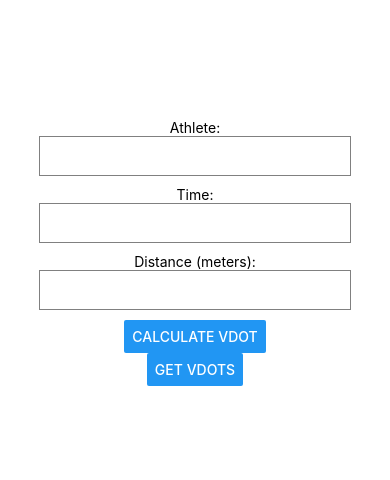
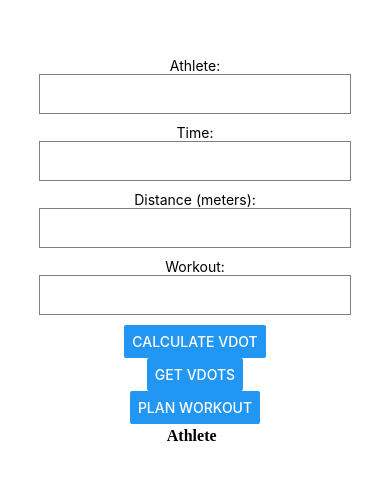
Before and after one commit to b-cheek/coacher, a React Native app: screen / in a window 390 px wide. Shown: the part 170-650 px from the top of the page. Built offline with nearby package versions, Linux system fonts and the light colour scheme.

Commit message:
Not pretty, but added functional workout planner. will refactor after demo

```diff
--- a/App.js
+++ b/App.js
@@ -8,6 +8,7 @@ export default function App() {
   const [inputTextAthlete, setInputTextAthlete] = useState('');
   const [inputTextTime, setInputTextTime] = useState('');
   const [inputTextDistance, setInputTextDistance] = useState('');
+  const [inputTextWorkout, setInputTextWorkout] = useState('');
   const [outputText, setOutputText] = useState('');
 
   const handleAthleteChange = (text) => {
@@ -21,6 +22,10 @@ export default function App() {
   const handleDistanceChange = (text) => {
     setInputTextDistance(text);
   };
+
+  const handleWorkoutChange = (text) => {
+    setInputTextWorkout(text);
+  }
 
   const handleButtonClick = () => {
     // Calculate VDOT
@@ -50,9 +55,16 @@ export default function App() {
         value={inputTextDistance}
         onChangeText={handleDistanceChange}
       />
+      <Text>Workout:</Text>
+      <TextInput
+        style={styles.input}
+        value={inputTextWorkout}
+        onChangeText={handleWorkoutChange}
+      />
       <Button title="Calculate VDOT" onPress={handleButtonClick} />
       <Text>{outputText}</Text>
       <VDOTList />
+      <Workout inputTextWorkout={inputTextWorkout} />
       <StatusBar style="auto" />
     </View>
   );
@@ -104,6 +116,73 @@ const VDOTList = () => {
   );
 };
 
+const Workout = (inputTextWorkout) => {
+  const [data, setData] = useState([]);
+
+  const getData = async () => {
+    try {
+      const keys = await AsyncStorage.getAllKeys();
+      const values = await AsyncStorage.multiGet(keys);
+      setData(values);
+    } catch(e) {
+      // error reading value
+    }
+  }
+
+  return (
+    <View>
+      <Button title="Plan Workout" onPress={getData} />
+      <table>
+        <thead>
+          <tr>
+            <th>Athlete</th>
+            {inputTextWorkout.inputTextWorkout.split(" ").map(block => {
+              return <th key={block}>{block.split("x")[1]}</th>;
+            })}
+          </tr>
+        </thead>
+        <tbody>
+          {data.map(value => {
+            let athlete = value[0];
+            let VDOT = value[1];
+            return (
+              <tr key={athlete}>
+                <td>{athlete}</td>
+                {inputTextWorkout.inputTextWorkout.split(" ").map(block => {
+                  let intensity = block.charAt(block.length-1);
+                  let res = "Failed";
+                  let distance = block.split("x")[1].slice(0,-1);
+                  switch(intensity) {
+                    // boilderplate for intensity values E, M, T, I, R
+                    case "E":
+                      res = Formula.getEasyPace(VDOT, distance);
+                      break;
+                    case "M":
+                      res = Formula.getMarathonPace(VDOT, distance);
+                      break;
+                    case "T":
+                      res = Formula.getThresholdPace(VDOT, distance);
+                      break;
+                    case "I":
+                      res = Formula.getIntervalPace(VDOT, distance);
+                      break;
+                    case "R":
+                      res = Formula.getRepetitionPace(VDOT, distance);
+                      break;
+                  }
+                  return <td key={intensity}>{Math.round(res*60)}</td>
+                })}
+              </tr>
+            );
+          }
+          )}
+        </tbody>
+
+      </table>
+    </View>
+  );
+}
+
 const styles = StyleSheet.create({
   container: {
     flex: 1,
```
